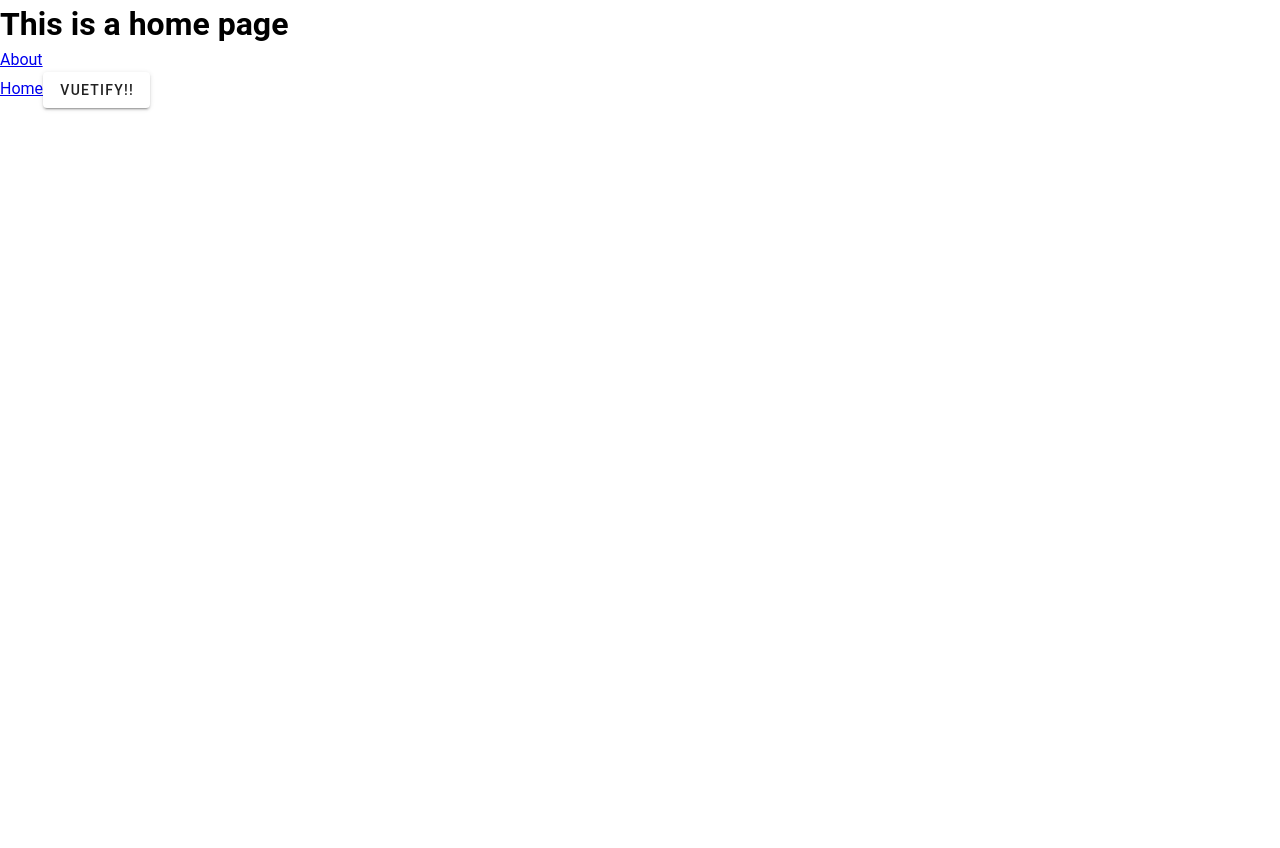
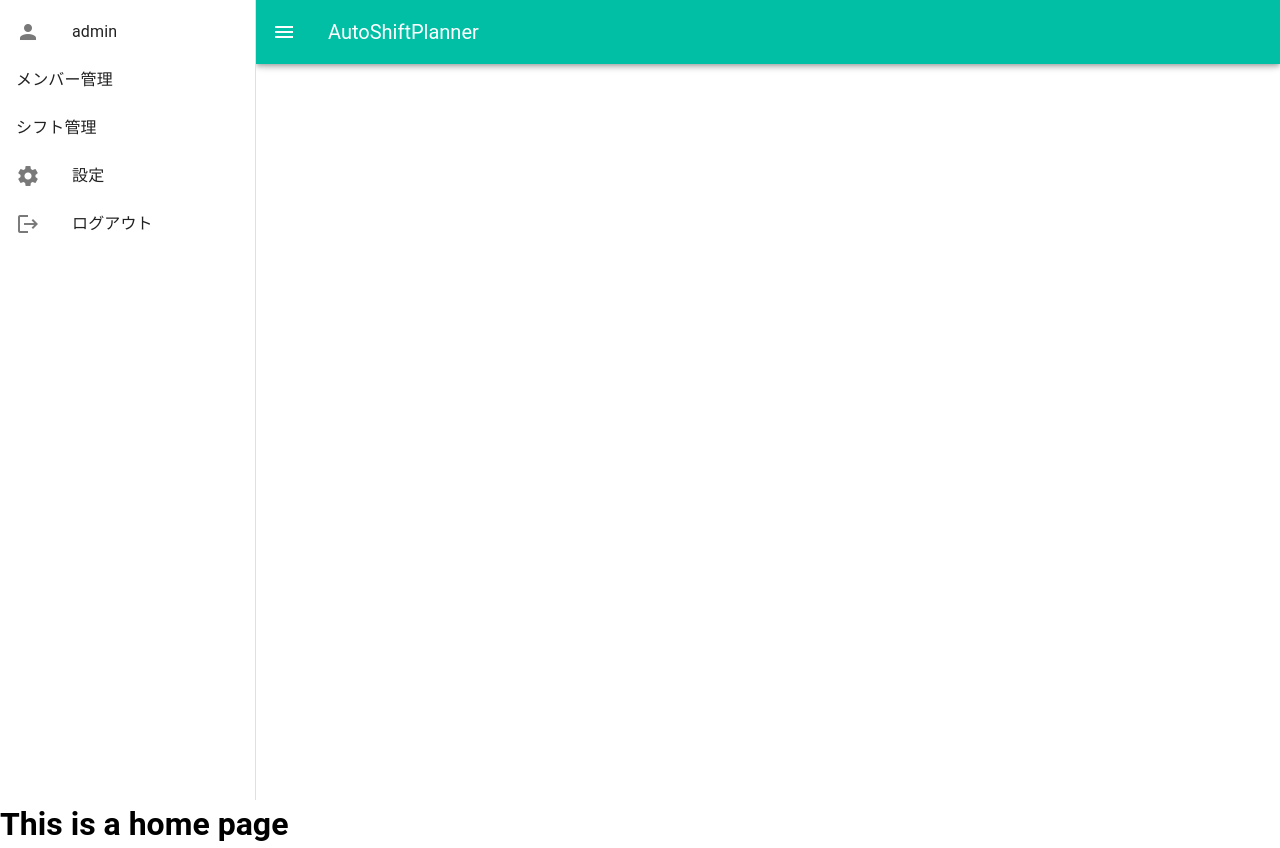
Before and after one commit to RyotaAbe1014/autoshift_client, a Vue app: page / in a window 1280 px wide. Before the commit the page ends 800 px from the top, so only its background shows below. Built offline with nearby package versions, Linux system fonts and the light colour scheme.

Commit message:
add: サイドバーとヘッダーの実装

```diff
--- a/src/App.vue
+++ b/src/App.vue
@@ -2,10 +2,5 @@
 <template>
   <div class="app" id="app">
     <router-view />
-    <router-link to="/about">About</router-link>
-    <br>
-    <router-link to="/">Home</router-link>
-
-    <v-btn>Vuetify!!</v-btn>
   </div>
 </template>
--- /dev/null
+++ b/src/components/templates/BaseTemplate.vue
@@ -0,0 +1,26 @@
+<script setup lang="ts">
+import { ref } from 'vue'
+const drawer = ref(true)
+
+</script>
+
+<template>
+  <v-app id="inspire">
+    <v-navigation-drawer v-model="drawer">
+      <v-list dense>
+        <v-list-item prepend-icon="mdi-account" title="admin" value="admin"></v-list-item>
+        <v-list-item prepend-icon="" title="メンバー管理" value=""></v-list-item>
+        <v-list-item prepend-icon="" title="シフト管理" value=""></v-list-item>
+        <v-list-item prepend-icon="mdi-cog" title="設定" value="設定"></v-list-item>
+        <v-list-item prepend-icon="mdi-logout" title="ログアウト" value="ログアウト"></v-list-item>
+      </v-list>
+    </v-navigation-drawer>
+
+    <v-app-bar color="teal-accent-4">
+      <v-app-bar-nav-icon @click="drawer = !drawer"></v-app-bar-nav-icon>
+      <v-toolbar-title>AutoShiftPlanner</v-toolbar-title>
+    </v-app-bar>
+  </v-app>
+</template>
+
+<style scoped></style>
--- a/src/views/Home.vue
+++ b/src/views/Home.vue
@@ -1,8 +1,12 @@
 <script setup lang="ts">
+import BaseTemplate from '../components/templates/BaseTemplate.vue';
 </script>
 
 <template>
-  <div class="home">
-    <h1>This is a home page</h1>
+  <div>
+    <BaseTemplate />
+    <div class="home">
+      <h1>This is a home page</h1>
+    </div>
   </div>
 </template>
```
Also changed, not shown: src/views/Login.vue (added, +9 -0 lines).
